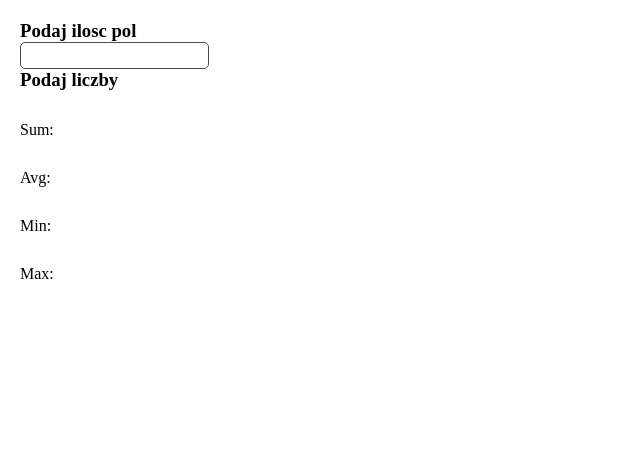
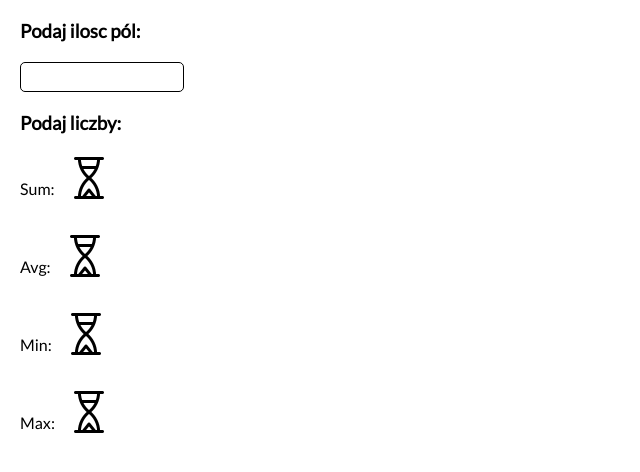
Before and after one commit to Piotr-Gawelda/typescript-zadania, a plain HTML site: page lab1/build/index.html in a window 1280 px wide. Shown: the whole page, without its empty margins (0-640 px from the left). Drawn offline with Linux system fonts and the light colour scheme.

Commit message:
first task update

```diff
--- a/lab1/build/index.html
+++ b/lab1/build/index.html
@@ -4,17 +4,20 @@
     <meta charset="UTF-8">
     <meta http-equiv="X-UA-Compatible" content="IE=edge">
     <meta name="viewport" content="width=device-width, initial-scale=1.0">
+    <link rel="preconnect" href="https://fonts.googleapis.com">
+    <link rel="preconnect" href="https://fonts.gstatic.com" crossorigin>
+    <link href="https://fonts.googleapis.com/css2?family=Lato&display=swap" rel="stylesheet">
     <link rel="stylesheet" href="style.css">
     <title>Typescript</title>
 </head>
 <body>
-    <div>
-        <h3>Podaj ilosc pol</h3>
+    <div class="data">
+        <h3>Podaj ilosc pól:</h3>
         <input type="number" id="enterNumber" min="1">
     </div>
 
     <div class="data">
-        <h3>Podaj liczby</h3>
+        <h3>Podaj liczby:</h3>
         <div id="input-wrapper">
         </div>
         <div id="button-wrapper">
--- a/lab1/build/style.css
+++ b/lab1/build/style.css
@@ -2,29 +2,58 @@
     margin: 0;
     padding: 0;
     box-sizing: border-box;
+    outline: none;
 }
 
 body {
     padding: 20px;
+    font-family: 'Lato', sans-serif;
+
 }
 
-input {
-    border: 1px solid #4c4c4c;
+input,
+button {
+    border: 1px solid black;
+    background: none;
     border-radius: 5px;
-    padding: 5px;
+    padding: 8px 10px;
+    margin-right: 10px;
+    font-size: 11px;
+    transition: .4s;
+}
+
+button:hover {
+    background-color: black;
+    color: white;
+    transition: .4s;
 }
 
 .data h3 {
     margin-bottom: 20px;
 }
 
-.calc div:nth-of-type(1) {
-    margin-top: 30px;
+.data input {
+    margin-bottom: 20px;
+    border: 1px solid black;
 }
-.calc div {
+
+#button-wrapper {
     margin-bottom: 20px;
 }
 
-.calc div input {
-    margin-left: 10px;
+.loader {
+    width: 48px;
+    height: 48px;
+    background-image: url("./img/wait.png");
+    margin-bottom: 20px;
 }
+
+.two-column {
+    display: flex;
+    align-items: center;
+    margin: 10px 0;
+}
+
+.two-column div:nth-of-type(1) {
+    margin-right: 10px;
+}
```
Also changed, not shown: lab1/build/img/wait.png (added).
